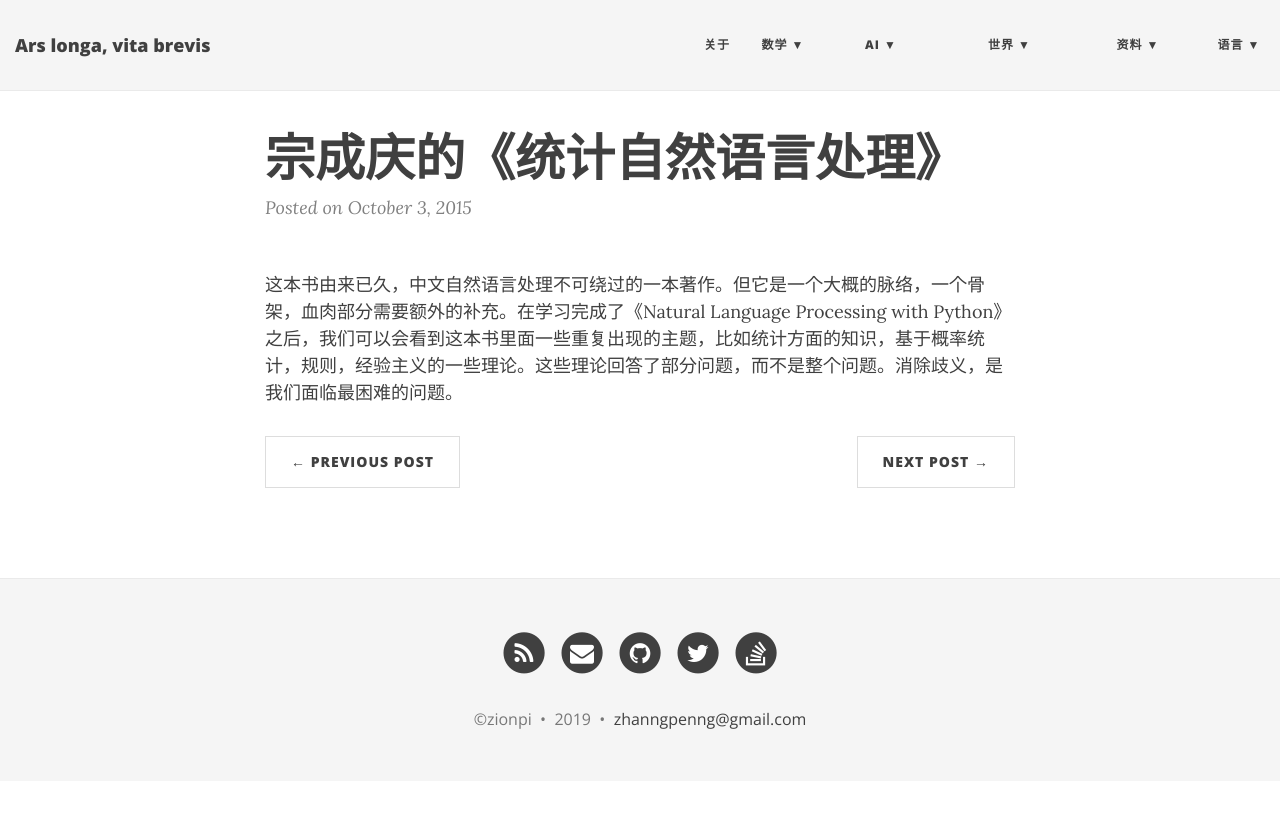
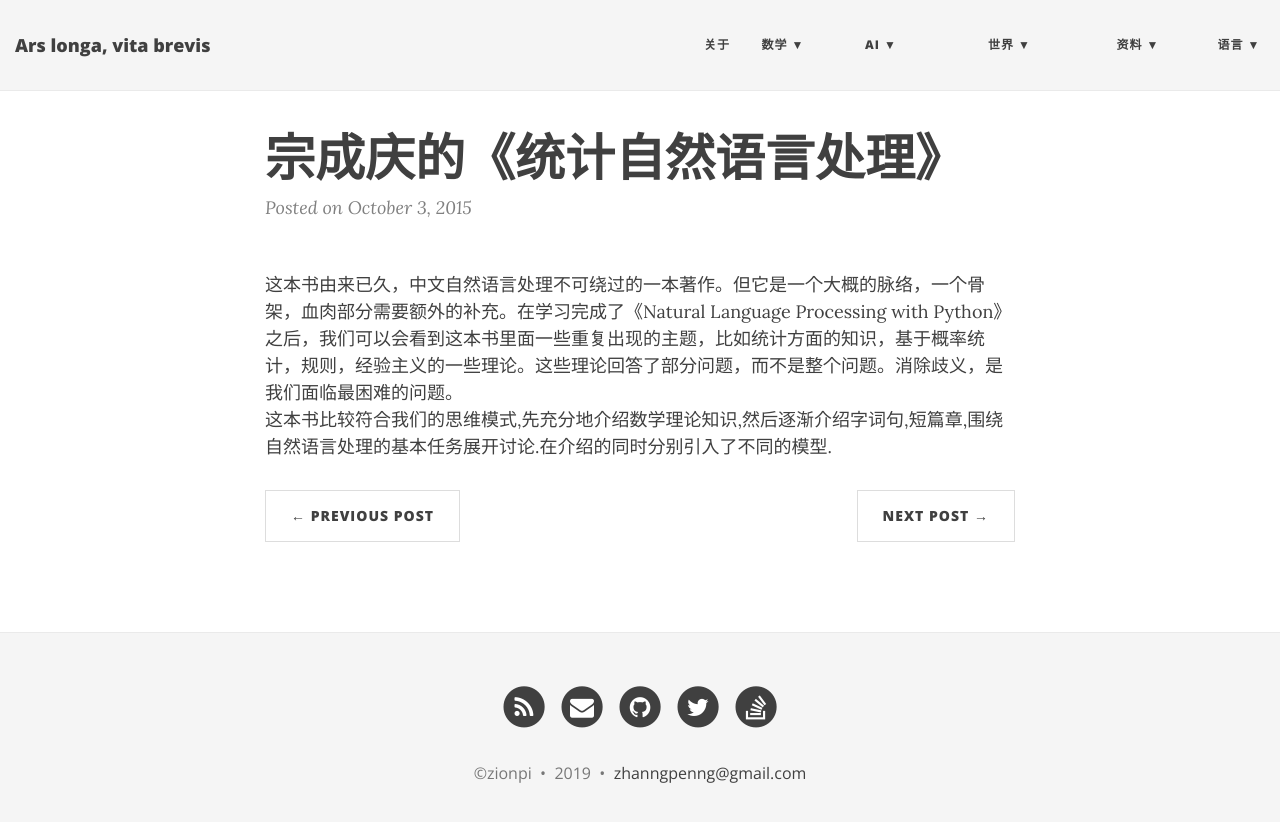
Before and after one commit to ZionPi/zionpi.github.io, a Jekyll site: the page built from _posts/2015-10-03-stastic-natural-language-processing.md, in a window 1280 px wide. Shown: the top 822 px of the page. Built offline with Jekyll 4.4.1, drawn with Linux system fonts in a browser that asks for light colours; nearby versions of some CDN libraries.

Commit message:
Update 2015-10-03-stastic-natural-language-processing.md

```diff
--- a/_posts/2015-10-03-stastic-natural-language-processing.md
+++ b/_posts/2015-10-03-stastic-natural-language-processing.md
@@ -3,3 +3,4 @@ layout: post
 title: 宗成庆的《统计自然语言处理》
 ---
 这本书由来已久，中文自然语言处理不可绕过的一本著作。但它是一个大概的脉络，一个骨架，血肉部分需要额外的补充。在学习完成了《Natural Language Processing with Python》之后，我们可以会看到这本书里面一些重复出现的主题，比如统计方面的知识，基于概率统计，规则，经验主义的一些理论。这些理论回答了部分问题，而不是整个问题。消除歧义，是我们面临最困难的问题。
+这本书比较符合我们的思维模式,先充分地介绍数学理论知识,然后逐渐介绍字词句,短篇章,围绕自然语言处理的基本任务展开讨论.在介绍的同时分别引入了不同的模型.
```
